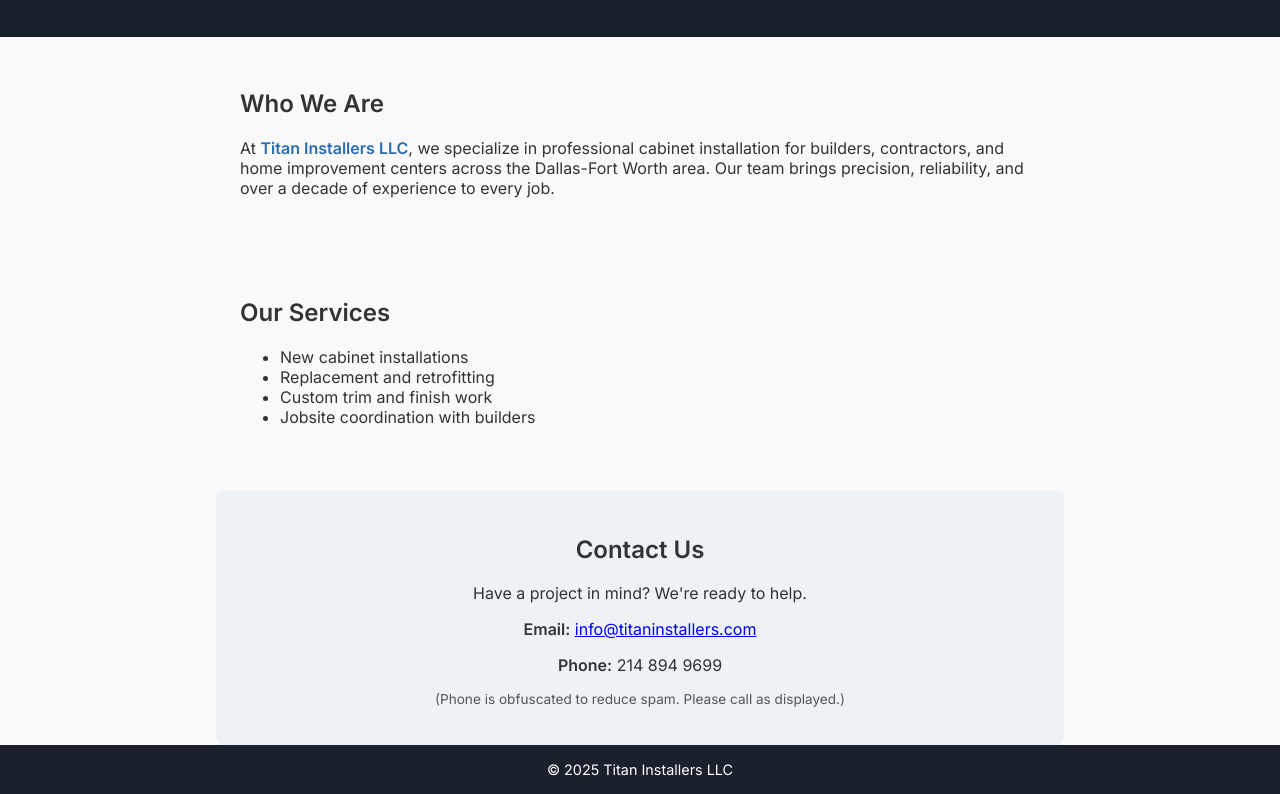
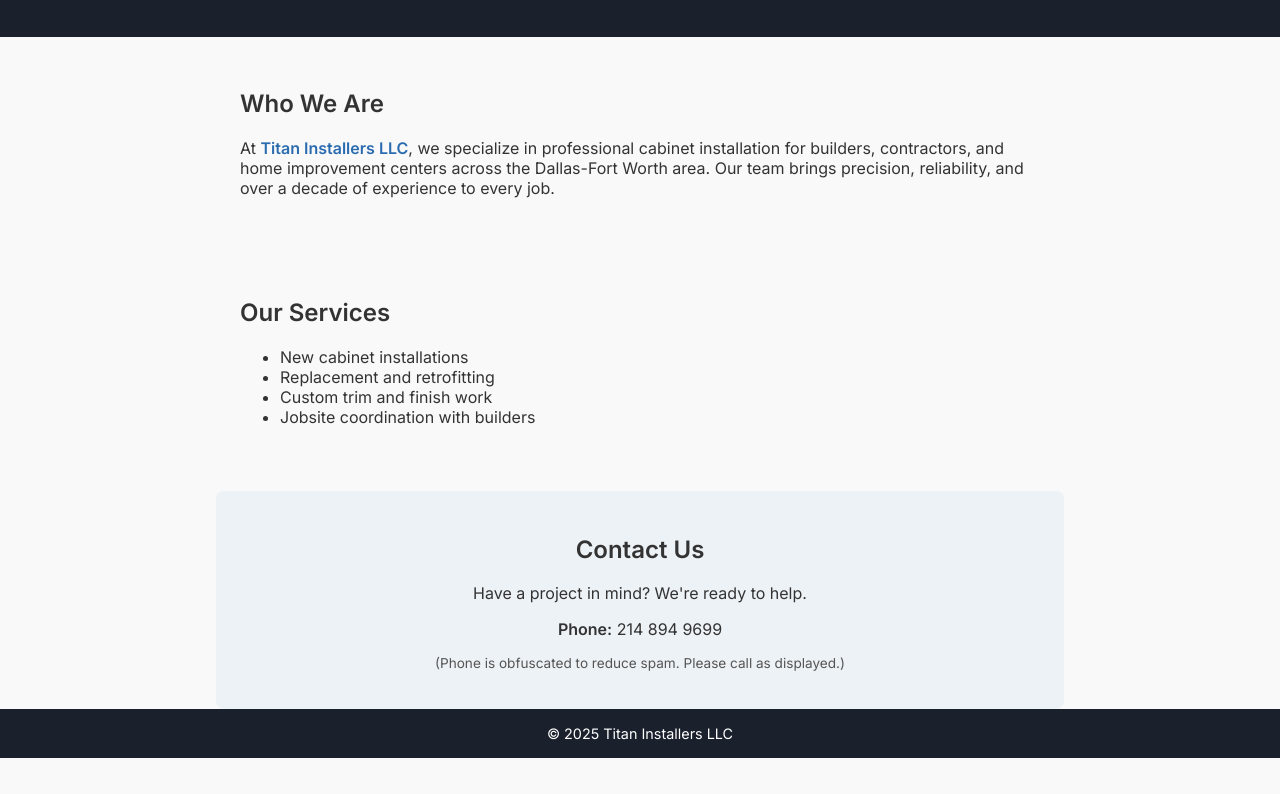
Before and after one commit to titaninstallers/public-web, a plain HTML site: page index.html in a window 1280 px wide. Shown: the part 110-904 px from the top of the page. After the commit the page ends 868 px from the top, so only its background shows below. Drawn offline with Linux system fonts and the light colour scheme.

Commit message:
Update index.html

```diff
--- a/index.html
+++ b/index.html
@@ -76,7 +76,6 @@
   <section class="section contact">
     <h2>Contact Us</h2>
     <p>Have a project in mind? We're ready to help.</p>
-    <p><strong>Email:</strong> <a href="mailto:info@titaninstallers.com">info@titaninstallers.com</a></p>
     <p><strong>Phone:</strong> <span class="obfuscated">9969&nbsp;498&nbsp;412</span></p>
     <p style="font-size: 0.85rem; color: #555;">(Phone is obfuscated to reduce spam. Please call as displayed.)</p>
   </section>
```
